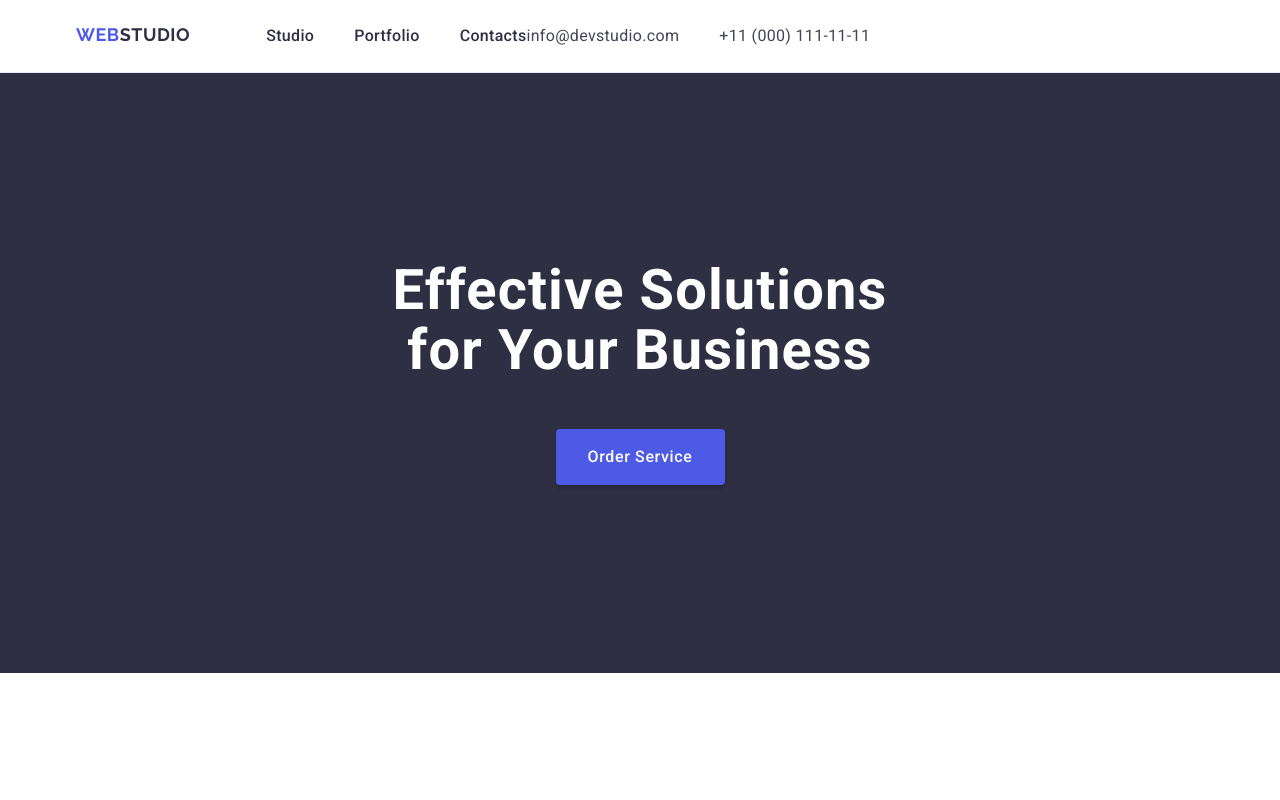
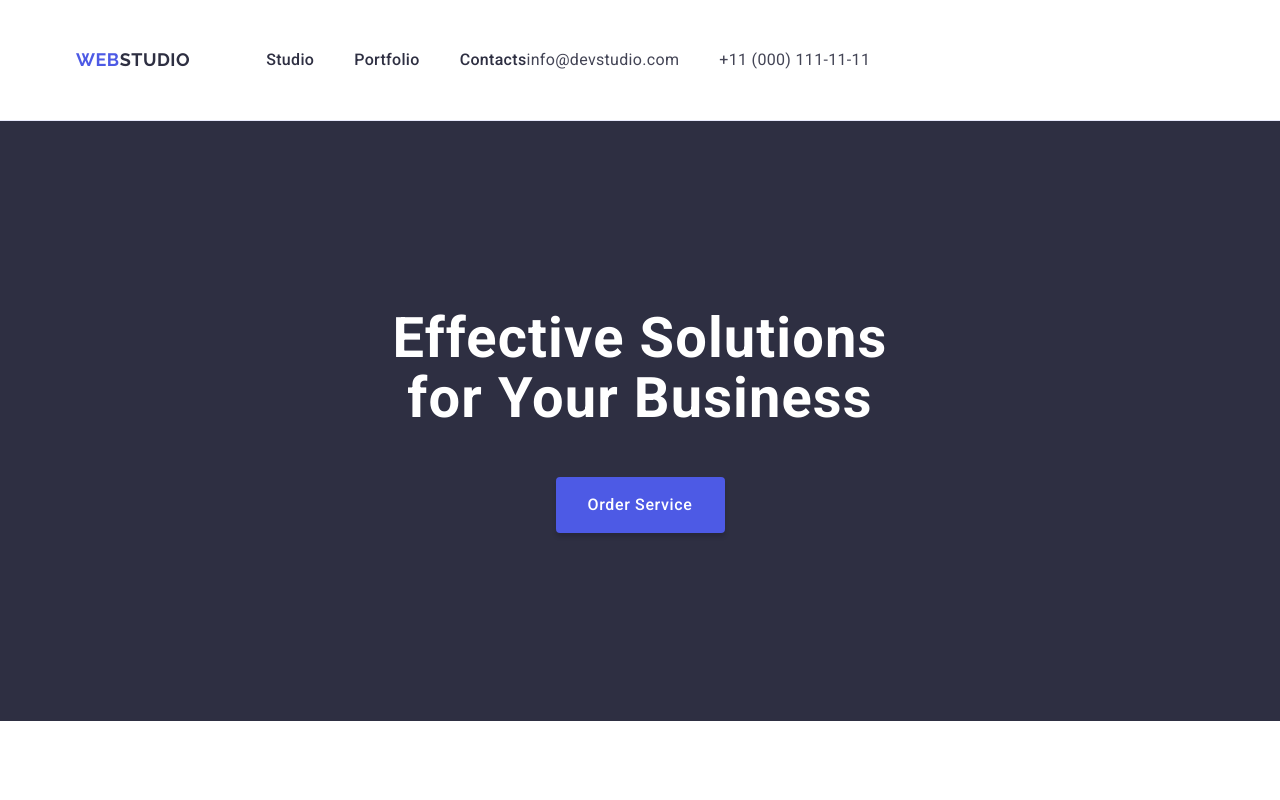
Before and after one commit to ValeriiaKru/goit-markup-hw-03, a plain HTML site: page index.html in a window 1280 px wide. Shown: the top 800 px of the page. Drawn offline with nearby package versions, Linux system fonts and the light colour scheme.

Commit message:
revision

```diff
--- a/css/styles.css
+++ b/css/styles.css
@@ -59,6 +59,7 @@ img {
 .page-nav {
     display: flex;
     justify-content: space-between;
+    align-items: center;
 }
 
 .logo {
@@ -129,6 +130,7 @@ img {
     display: flex;
     gap: 40px;
     margin-left: auto;
+    padding: 24px 0;
 }
 
 
@@ -222,6 +224,7 @@ width: calc((100% - 72px) / 4);
     line-height: 1.2;
     letter-spacing: 0.02em;
     color: #2e2f42;
+    margin-bottom: 8px;
 }
 
 .first-page-paragraph {
```
